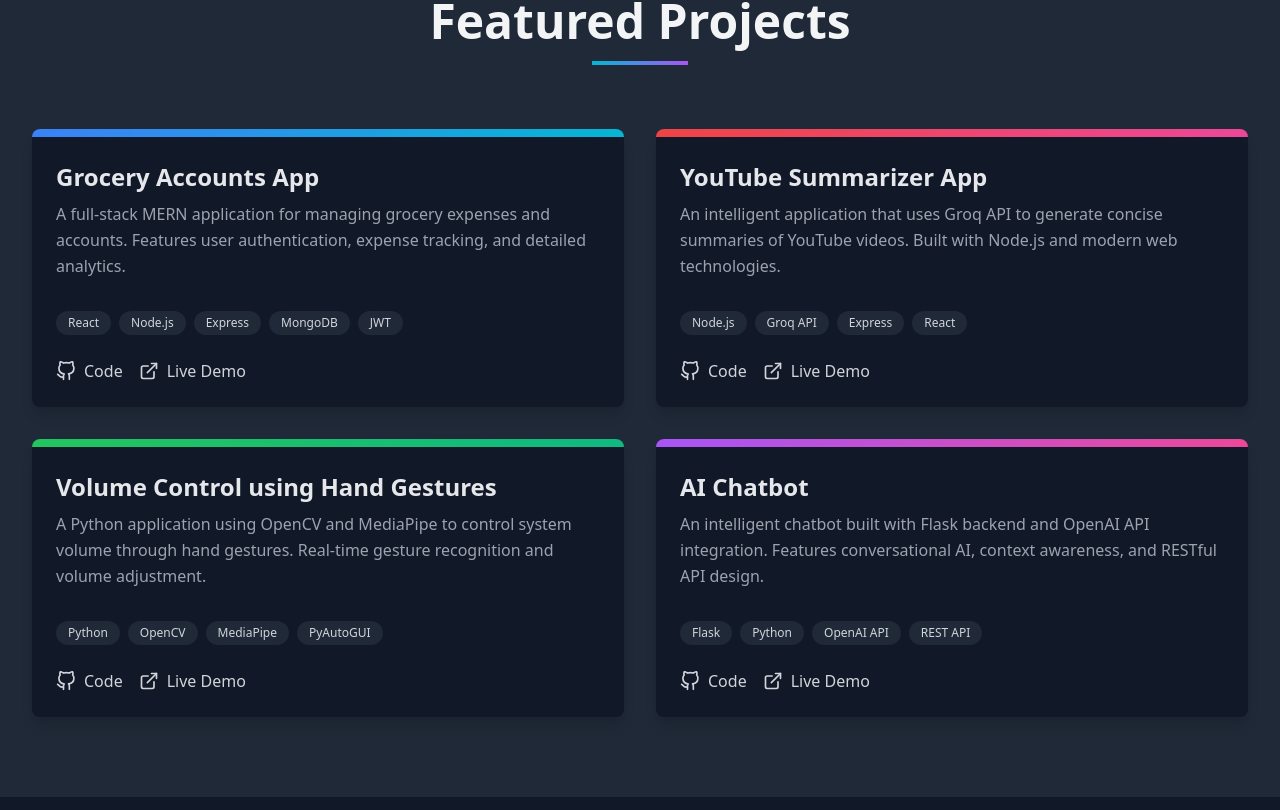
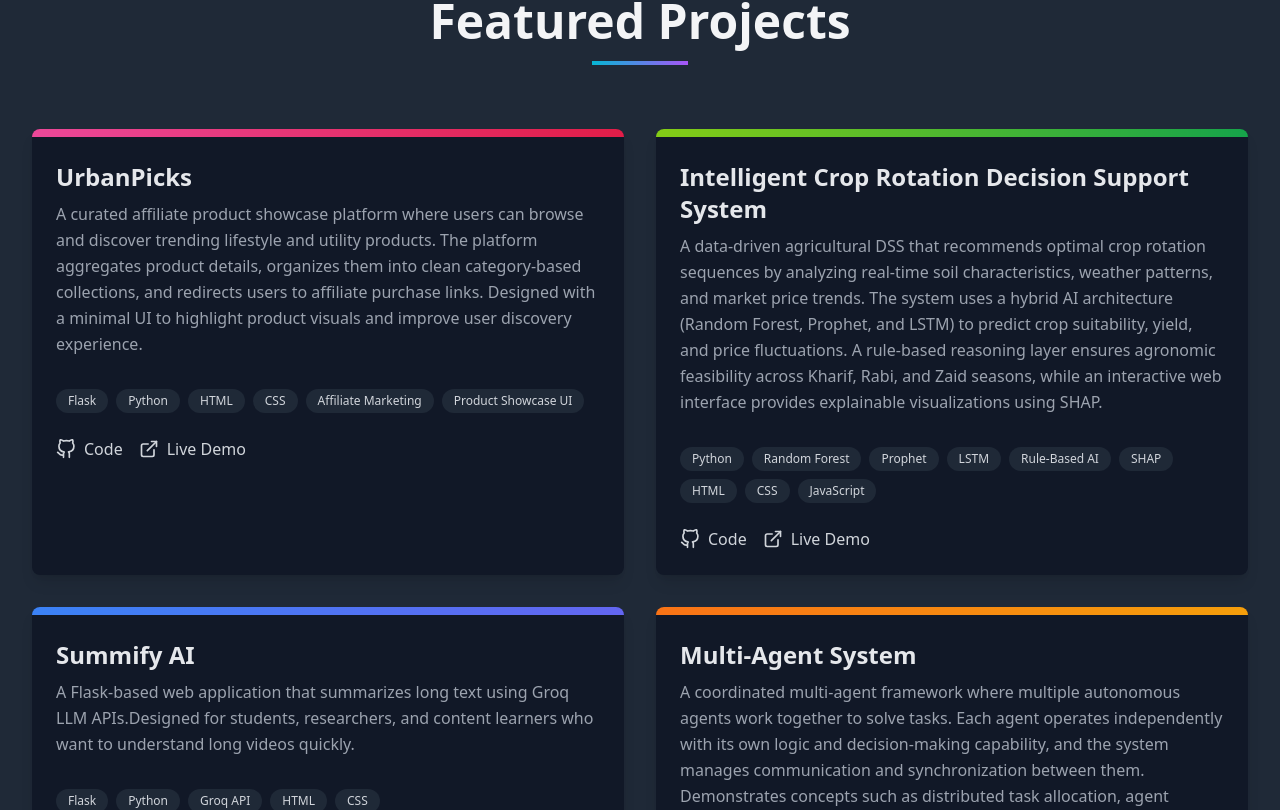
Before and after one commit to NandhakumarIT26/Portfoli-website, a React (Vite) app: page / in a window 1280 px wide. Shown: the part 2457-3267 px from the top of the page. Built offline with nearby package versions, Linux system fonts and the light colour scheme.

Commit message:
projects-updated

```diff
--- a/src/components/Projects.jsx
+++ b/src/components/Projects.jsx
@@ -5,37 +5,41 @@
 const Projects = () => {
   const projects = [
     {
-      title: 'Grocery Accounts App',
-      description: 'A full-stack MERN application for managing grocery expenses and accounts. Features user authentication, expense tracking, and detailed analytics.',
-      tech: ['React', 'Node.js', 'Express', 'MongoDB', 'JWT'],
-      github: '#',
+      title: 'UrbanPicks',
+      description: 'A curated affiliate product showcase platform where users can browse and discover trending lifestyle and utility products. The platform aggregates product details, organizes them into clean category-based collections, and redirects users to affiliate purchase links. Designed with a minimal UI to highlight product visuals and improve user discovery experience.',
+      tech: ['Flask', 'Python', 'HTML', 'CSS', 'Affiliate Marketing', 'Product Showcase UI'],
+      github: 'https://github.com/NandhakumarIT26/UrbanPicks',
+      demo: 'https://urbanpicks1.netlify.app/',
+      color: 'from-pink-500 to-rose-600',
+    },
+
+    {
+      title: 'Intelligent Crop Rotation Decision Support System',
+      description: 'A data-driven agricultural DSS that recommends optimal crop rotation sequences by analyzing real-time soil characteristics, weather patterns, and market price trends. The system uses a hybrid AI architecture (Random Forest, Prophet, and LSTM) to predict crop suitability, yield, and price fluctuations. A rule-based reasoning layer ensures agronomic feasibility across Kharif, Rabi, and Zaid seasons, while an interactive web interface provides explainable visualizations using SHAP.',
+      tech: ['Python', 'Random Forest', 'Prophet', 'LSTM', 'Rule-Based AI', 'SHAP', 'HTML', 'CSS', 'JavaScript'],
+      github: 'https://github.com/NandhakumarIT26/Farmers_DSS',
       demo: '#',
-      color: 'from-blue-500 to-cyan-500',
+      color: 'from-lime-500 to-green-600',
     },
+
     {
-      title: 'YouTube Summarizer App',
-      description: 'An intelligent application that uses Groq API to generate concise summaries of YouTube videos. Built with Node.js and modern web technologies.',
-      tech: ['Node.js', 'Groq API', 'Express', 'React'],
-      github: '#',
+      title: 'Summify AI',
+      description: 'A Flask-based web application that summarizes long text using Groq LLM APIs.Designed for students, researchers, and content learners who want to understand long videos quickly.',
+      tech: ['Flask', 'Python', 'Groq API', 'HTML', 'CSS'],
+      github: 'https://github.com/NandhakumarIT26/summify_ai',
+      demo: 'https://summify-ai.onrender.com/',
+      color: 'from-blue-500 to-indigo-500',
+    },
+
+    {
+      title: 'Multi-Agent System',
+      description: 'A coordinated multi-agent framework where multiple autonomous agents work together to solve tasks. Each agent operates independently with its own logic and decision-making capability, and the system manages communication and synchronization between them. Demonstrates concepts such as distributed task allocation, agent coordination, and cooperative problem-solving.',
+      tech: ['Python', 'Flask', 'Agent Coordination','Groq API', 'HTML', 'CSS'],
+      github: 'https://github.com/NandhakumarIT26/MultiAgentSystem',
       demo: '#',
-      color: 'from-red-500 to-pink-500',
+      color: 'from-orange-500 to-amber-500',
     },
-    {
-      title: 'Volume Control using Hand Gestures',
-      description: 'A Python application using OpenCV and MediaPipe to control system volume through hand gestures. Real-time gesture recognition and volume adjustment.',
-      tech: ['Python', 'OpenCV', 'MediaPipe', 'PyAutoGUI'],
-      github: '#',
-      demo: '#',
-      color: 'from-green-500 to-emerald-500',
-    },
-    {
-      title: 'AI Chatbot',
-      description: 'An intelligent chatbot built with Flask backend and OpenAI API integration. Features conversational AI, context awareness, and RESTful API design.',
-      tech: ['Flask', 'Python', 'OpenAI API', 'REST API'],
-      github: '#',
-      demo: '#',
-      color: 'from-purple-500 to-pink-500',
-    },
+
   ]
 
   const containerVariants = {
```
